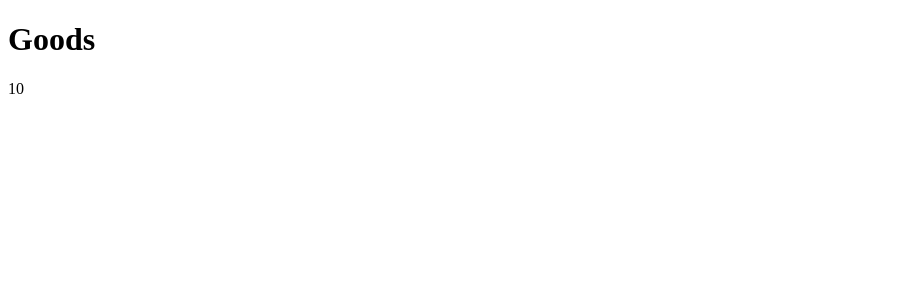
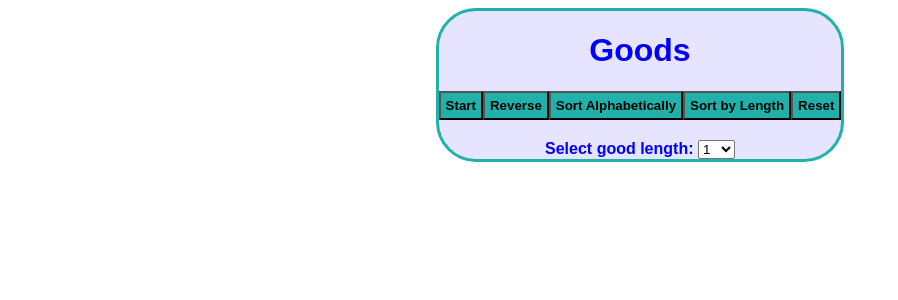
Before and after one commit to mate-academy/react_list-of-goods, a React (Create React App) app: page / in a window 1280 px wide. Shown: the top 300 px of the page, without its empty margins (0-898 px from the left). Built offline with nearby package versions, Linux system fonts and the light colour scheme.

Commit message:
solution

```diff
--- a/src/App.css
+++ b/src/App.css
@@ -0,0 +1,27 @@
+.app {
+  font-family: Arial, "Helvetica Neue", Helvetica, sans-serif;
+  background-color: rgb(230, 228, 255);
+  width: max-content;
+  text-align: center;
+  margin: 0 auto;
+  border: 3px solid lightseagreen;
+  border-radius: 40px;
+  color: blue;
+}
+
+.app__button {
+  padding: 5px;
+  margin-bottom: 20px;
+  background-color: lightseagreen;
+  font-weight: bold;
+  cursor: pointer;
+  transition: background-color 0.3s;
+}
+
+.app__button:hover {
+  background-color: rgba(30, 168, 161, 0.6);
+}
+
+.app__select {
+  font-weight: bold;
+}
--- a/src/App.tsx
+++ b/src/App.tsx
@@ -1,5 +1,6 @@
 import React from 'react';
 import './App.css';
+import { GoodsList } from './components/GoodsList';
 
 const goodsFromServer: string[] = [
   'Dumplings',
@@ -14,11 +15,142 @@ const goodsFromServer: string[] = [
   'Garlic',
 ];
 
-const App: React.FC = () => (
-  <div className="App">
-    <h1>Goods</h1>
-    {goodsFromServer.length}
-  </div>
-);
+type Props = {};
 
-export default App;
+type State = {
+  goods: string[],
+  isVisible: boolean,
+  isReverse: boolean,
+  sortBy: string,
+  goodsLength: number,
+};
+
+export class App extends React.Component<Props, State> {
+  state = {
+    goods: goodsFromServer,
+    isVisible: false,
+    isReverse: false,
+    sortBy: '',
+    goodsLength: 1,
+  };
+
+  showList = () => {
+    this.setState(state => ({ isVisible: !state.isVisible }));
+  };
+
+  reverseList = () => {
+    this.setState(state => ({ isReverse: !state.isReverse }));
+  };
+
+  sortyByName = () => {
+    this.setState({ sortBy: 'alphabet' });
+  };
+
+  sortyByLength = () => {
+    this.setState({ sortBy: 'length' });
+  };
+
+  reset = () => {
+    this.setState(({
+      sortBy: '',
+      isReverse: false,
+      goodsLength: 1,
+    }));
+  };
+
+  lengthGetting = (event: React.ChangeEvent<HTMLSelectElement>) => {
+    this.setState({ goodsLength: Number(event.currentTarget.value) });
+  };
+
+  render() {
+    const {
+      goods,
+      isVisible,
+      isReverse,
+      sortBy,
+      goodsLength,
+    } = this.state;
+
+    let goodsSelected = goods.filter(good => good.length >= goodsLength);
+
+    if (sortBy !== '') {
+      goodsSelected = goodsSelected.sort((g1, g2) => (
+        (sortBy === 'alphabet')
+          ? g1.localeCompare(g2)
+          : g1.length - g2.length
+      ));
+    }
+
+    if (isReverse) {
+      goodsSelected.reverse();
+    }
+
+    return (
+      <div className="app">
+        <h1>Goods</h1>
+
+        <button
+          type="button"
+          className="app__button"
+          onClick={this.showList}
+        >
+          Start
+        </button>
+
+        <button
+          type="button"
+          className="app__button"
+          onClick={this.reverseList}
+        >
+          Reverse
+        </button>
+
+        <button
+          className="app__button"
+          type="button"
+          onClick={this.sortyByName}
+        >
+          Sort Alphabetically
+        </button>
+
+        <button
+          className="app__button"
+          type="button"
+          onClick={this.sortyByLength}
+        >
+          Sort by Length
+        </button>
+
+        <button
+          className="app__button"
+          type="button"
+          onClick={this.reset}
+        >
+          Reset
+        </button>
+
+        <div className="app__select">
+          Select good length:
+          {'  '}
+          <select
+            id="selector"
+            onChange={this.lengthGetting}
+          >
+            <option>1</option>
+            <option>2</option>
+            <option>3</option>
+            <option>4</option>
+            <option>5</option>
+            <option>6</option>
+            <option>7</option>
+            <option>8</option>
+            <option>9</option>
+            <option>10</option>
+          </select>
+        </div>
+
+        {isVisible && <GoodsList goods={goodsSelected} />}
+      </div>
+    );
+  }
+}
--- /dev/null
+++ b/src/components/GoodsList/GoodsList.css
@@ -0,0 +1,22 @@
+.list {
+  padding: 0;
+  list-style: none;
+  width: max-content;
+  text-align: center;
+  margin-left: 130px;
+}
+
+.list__item {
+  margin-bottom: 10px;
+  background-color: rgb(224, 242, 255);
+  font-size: 16px;
+  padding: 15px;
+  border-bottom: 2px solid lightseagreen;
+  border-top: 2px solid lightseagreen;
+  border-left: 3px solid rgba(0, 0, 255, 0.8);
+  border-right: 3px solid rgba(0, 0, 255, 0.8);
+  border-radius: 70%;
+  text-transform: uppercase;
+  font-weight: bold;
+  color: rgb(29, 95, 97);
+}
--- /dev/null
+++ b/src/components/GoodsList/GoodsList.tsx
@@ -0,0 +1,15 @@
+import React from 'react';
+import './GoodsList.css';
+
+export const GoodsList: React.FC<{ goods: string[] }> = ({ goods }) => (
+  <ul className="list">
+    {goods.map(good => (
+      <li
+        key={good}
+        className="list__item"
+      >
+        {good}
+      </li>
+    ))}
+  </ul>
+);
--- /dev/null
+++ b/src/components/GoodsList/index.js
@@ -0,0 +1 @@
+export * from './GoodsList';
--- a/src/index.tsx
+++ b/src/index.tsx
@@ -1,5 +1,5 @@
 import ReactDOM from 'react-dom';
-import App from './App';
+import { App } from './App';
 
 ReactDOM.render(
   <App />,
```
Also changed, not shown: package.json (line endings or trailing spaces), 2 other files (tests, documents, lock files or other folders).
